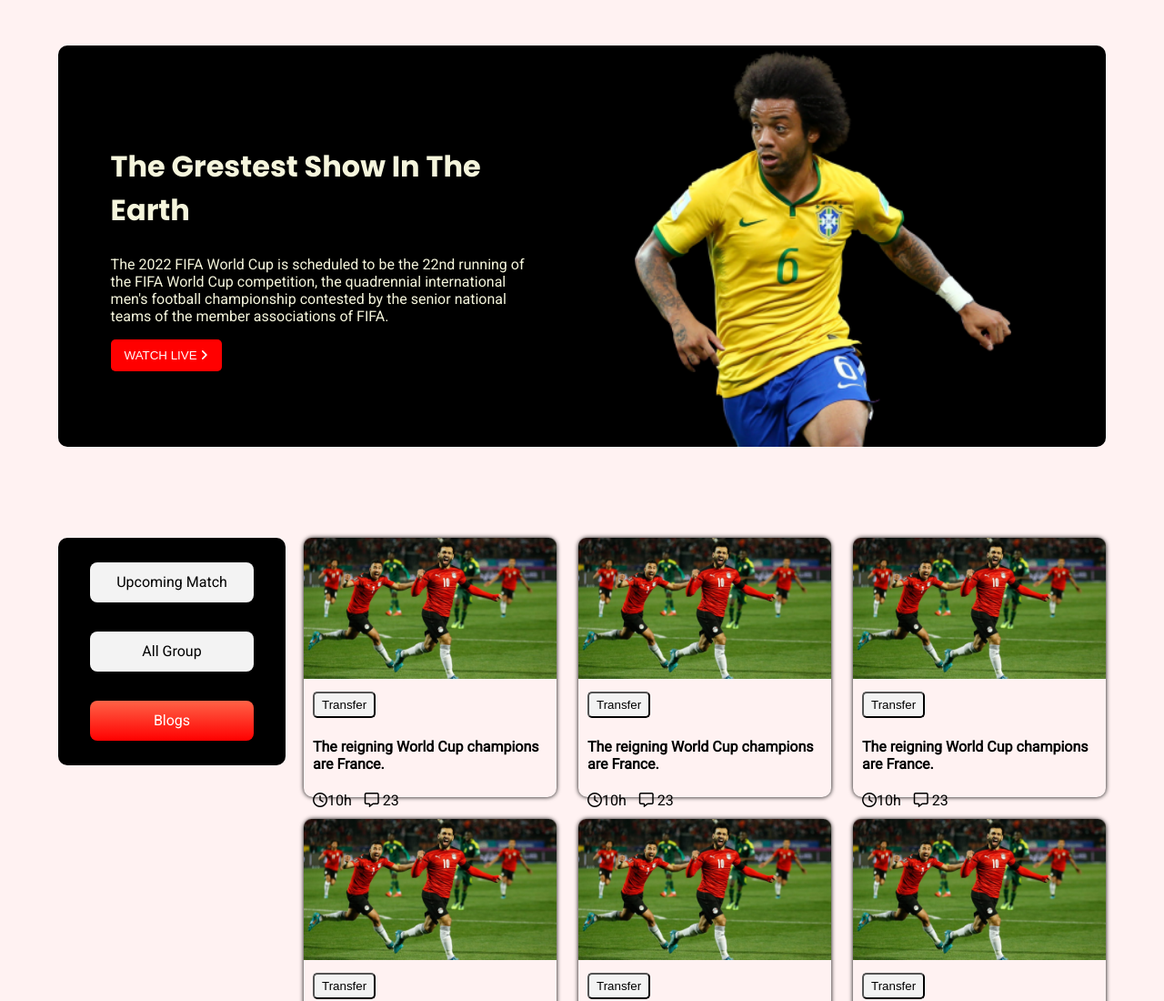
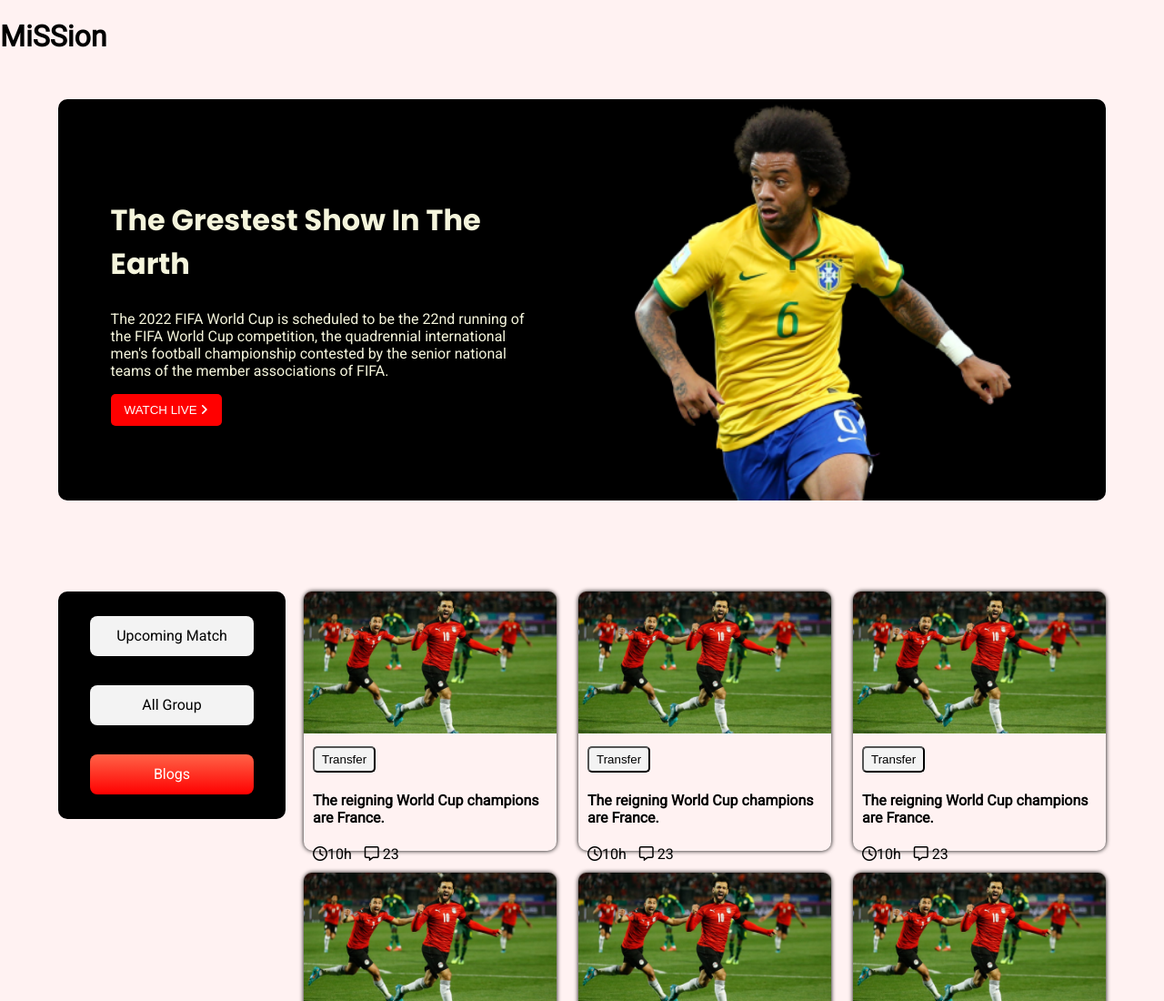
Before and after one commit to MHossain28/Fifa-WorldCup, a plain HTML site: page index.html in a window 1280 px wide. Shown: the top 1100 px of the page at 91% size. Drawn offline with Linux system fonts and the light colour scheme.

Commit message:
second code

```diff
--- a/index.html
+++ b/index.html
@@ -15,7 +15,7 @@
 </head>
 <body>
     <header>
-
+      <h1>MiSSion</h1>
     </header>
     <main>
         <!----Top Banner----
```
